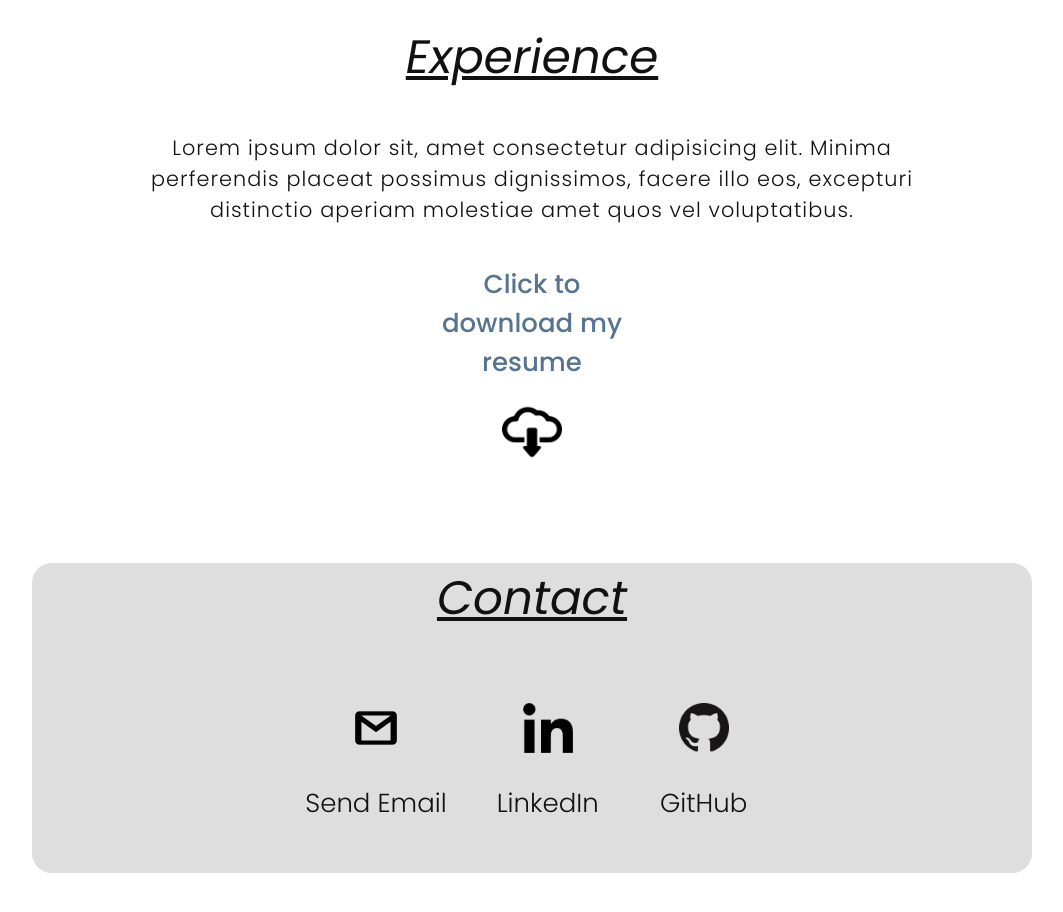
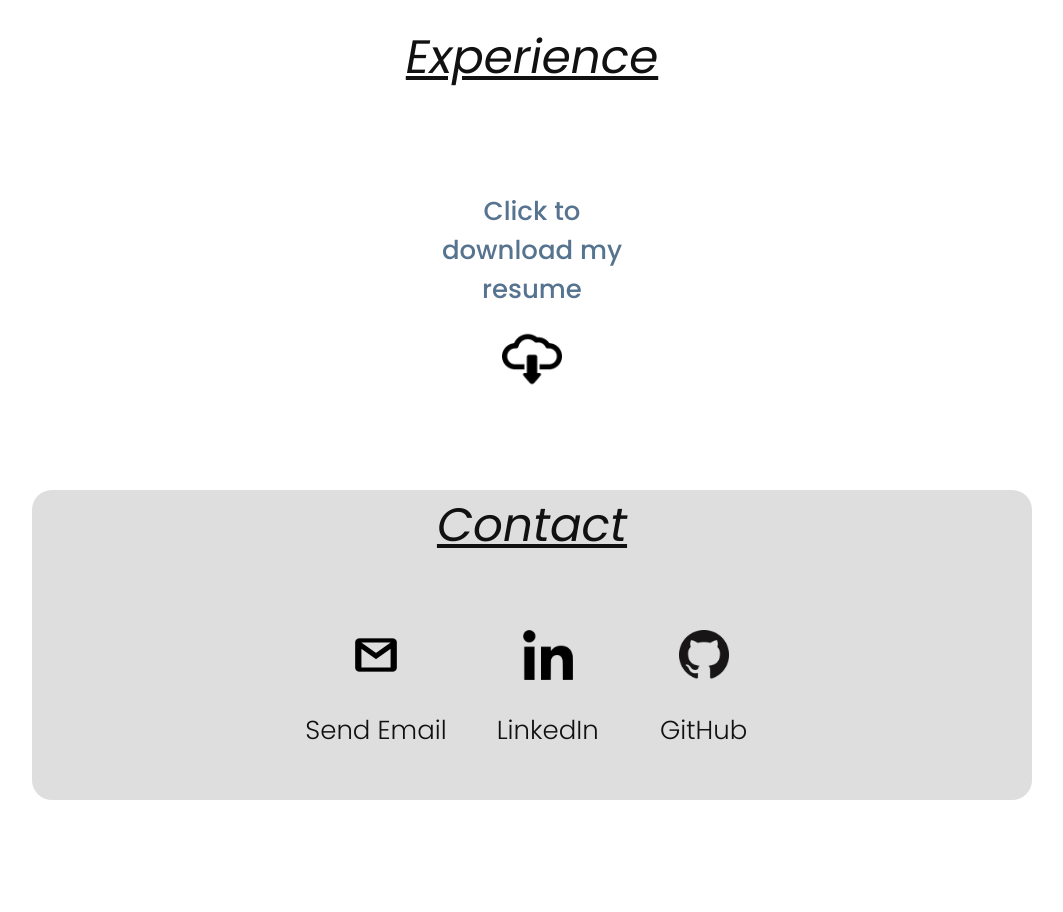
Before and after one commit to jimwalter/portfolio-site, a React (Create React App) app: page / in a window 1280 px wide. Shown: the part 3360-4272 px from the top of the page, without its empty margins (108-1171 px from the left). After the commit the page ends 4220 px from the top, so only its background shows below. Built offline with nearby package versions, Linux system fonts and the light colour scheme.

Commit message:
added mapping from Exp JSON file and resizing styles

```diff
--- a/src/json_experience.json
+++ b/src/json_experience.json
@@ -0,0 +1,16 @@
+{
+  "body": [
+    {
+      "key": 17,
+      "copy": ""
+    },
+    {
+      "key": 18,
+      "copy": ""
+    },
+    {
+      "key": 19,
+      "copy": ""
+    }
+  ]
+}
--- a/src/sections/Experience.css
+++ b/src/sections/Experience.css
@@ -10,6 +10,10 @@
   letter-spacing: 0.05em;
   margin: 40px auto;
   grid-column: 2/12;
+}
+
+.experience-leader p {
+  margin: 20px auto;
 }
 
 .download {
@@ -29,5 +33,11 @@
   width: 60px;
 }
 
+@media only screen and (min-width: 650px) {
+  .experience-leader {
+    text-align: left;
+    text-indent: 50px;
+  }
+}
 @media only screen and (min-width: 750) {
 }
--- a/src/sections/Experience.jsx
+++ b/src/sections/Experience.jsx
@@ -1,17 +1,19 @@
 import React from "react";
 import "./Experience.css";
+import data from "../json_experience.json";
+
 import resume from "../assets/jim_walter_resume.pdf";
 import download_icon from "../assets/icons/download.png";
+
 function Experience() {
   return (
     <div className="experience section">
       <h2 className="headline">Experience</h2>
       <div className="experience-body">
         <div className="experience-leader">
-          <p>
-            Lorem ipsum dolor sit, amet consectetur adipisicing elit. Minima perferendis placeat possimus dignissimos,
-            facere illo eos, excepturi distinctio aperiam molestiae amet quos vel voluptatibus.
-          </p>
+          {data.body.map((text) => (
+            <p key={text.key}>{text.copy}</p>
+          ))}
         </div>
         <a href={resume} className="download" download="jim_walter_resume">
           <p className="subexp">Click to download my resume</p>
```
